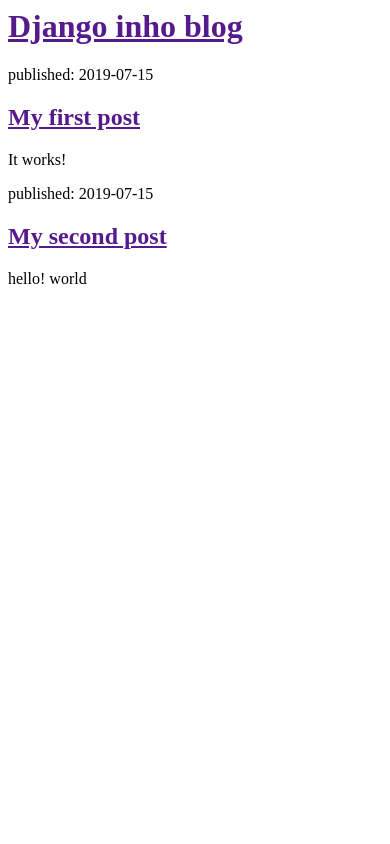
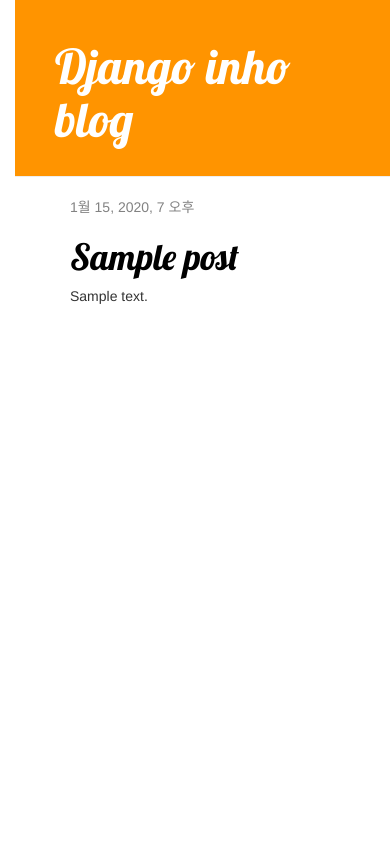
Before and after one commit to inho93/my-first-blog, a Django app: template blog/templates/blog/post_list.html in a window 390 px wide. Run offline with Django 3.2, Linux system fonts and the light colour scheme; the template is opened without the code that fills it: values that come from a table or form of the project are taken from there, others are empty; tables that the repository leaves empty hold one stand-in row (values such as "Sample post"); some libraries are stand-ins or nearby versions.

Commit message:
Added view and template for detailed blog post as well as CSS for the site.

```diff
--- /dev/null
+++ b/blog/static/css/blog.css
@@ -0,0 +1,55 @@
+h1 a {
+    color: #FCA205;
+    font-family: 'Lobster';
+}
+
+body {
+    padding-left: 15px;
+}
+
+.page-header {
+    background-color: #ff9400;
+    margin-top: 0;
+    padding: 20px 20px 20px 40px;
+}
+
+.page-header h1, .page-header h1 a, .page-header h1 a:visited, .page-header h1 a:active {
+    color: #ffffff;
+    font-size: 36pt;
+    text-decoration: none;
+}
+
+.content {
+    margin-left: 40px;
+}
+
+h1, h2, h3, h4 {
+    font-family: 'Lobster', cursive;
+}
+
+.date {
+    color: #828282;
+}
+
+.save {
+    float: right;
+}
+
+.post-form textarea, .post-form input {
+    width: 100%;
+}
+
+.top-menu, .top-menu:hover, .top-menu:visited {
+    color: #ffffff;
+    float: right;
+    font-size: 26pt;
+    margin-right: 20px;
+}
+
+.post {
+    margin-bottom: 70px;
+}
+
+.post h1 a, .post h1 a:visited {
+    color: #000000;
+}
--- /dev/null
+++ b/blog/templates/blog/base.html
@@ -0,0 +1,24 @@
+{% load static %}
+<html>
+    <head>
+        <title>inho's blog</title>
+        <link rel="stylesheet" href="//maxcdn.bootstrapcdn.com/bootstrap/3.2.0/css/bootstrap.min.css">
+        <link rel="stylesheet" href="//maxcdn.bootstrapcdn.com/bootstrap/3.2.0/css/bootstrap-theme.min.css">
+        <link href="//fonts.googleapis.com/css?family=Lobster&subset=latin,latin-ext" rel="stylesheet" type="text/css">
+        <link rel="stylesheet" href="{% static 'css/blog.css' %}">
+    </head>
+    <body>
+        <div class="page-header">
+            <h1><a href="">Django inho blog</a></h1>
+        </div>
+
+        <div class="content container">
+            <div class="row">
+                <div class="col-md-8">
+                    {% block content %}
+                    {% endblock %}
+                </div>
+            </div>
+        </div>
+    </body>
+</html>
--- a/blog/templates/blog/post_list.html
+++ b/blog/templates/blog/post_list.html
@@ -1,21 +1,13 @@
-<html>
-    <head>
-        <title>inho's blog</title>
-    </head>
-    <body>
-        <div>
-            <h1><a href="">Django inho blog</a></h1>
+{% extends 'blog/base.html' %}
+
+{% block content %}
+    {% for post in posts %}
+        <div class="post">
+            <div class="date">
+                {{ post.published_date }}
+            </div>
+            <h1><a href="{% url 'post_detail' pk=post.pk %}">{{ post.title }}</a></h1>
+            <p>{{ post.text|linebreaksbr }}</p>
         </div>
-        <div>
-            <p>published: 2019-07-15</p>
-            <h2><a href="">My first post</a></h2>
-            <p>It works!</p>
-        </div>
-
-        <div>
-            <p>published: 2019-07-15</p>
-            <h2><a href="">My second post</a></h2>
-            <p>hello! world</p>
-        </div>
-    </body>
-</html>
+    {% endfor %}
+{% endblock %}
--- a/blog/urls.py
+++ b/blog/urls.py
@@ -3,4 +3,5 @@ from . import views
 
 urlpatterns = [
     path('', views.post_list, name='post_list'),
+    path('post/<int:pk>/', views.post_detail, name='post_detail'),
 ]
```
Also changed, not shown: blog/templates/blog/post_detail.html (added, +13 -0 lines), blog/views.py (+10 -2 lines).
